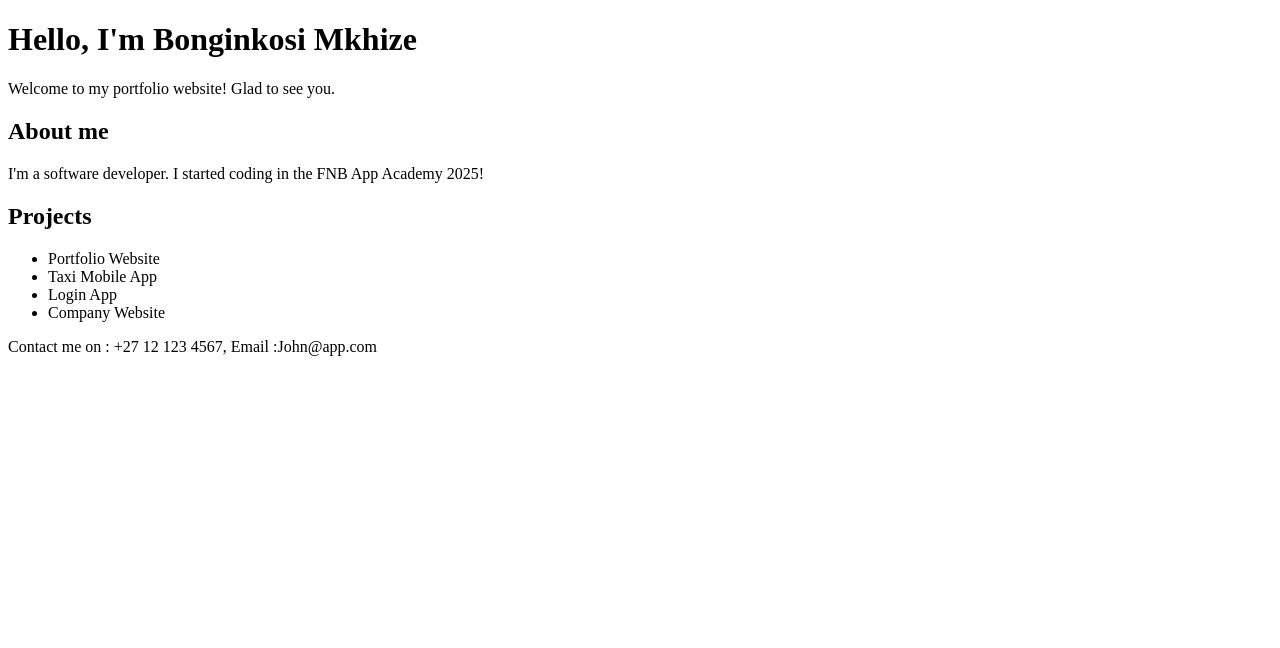
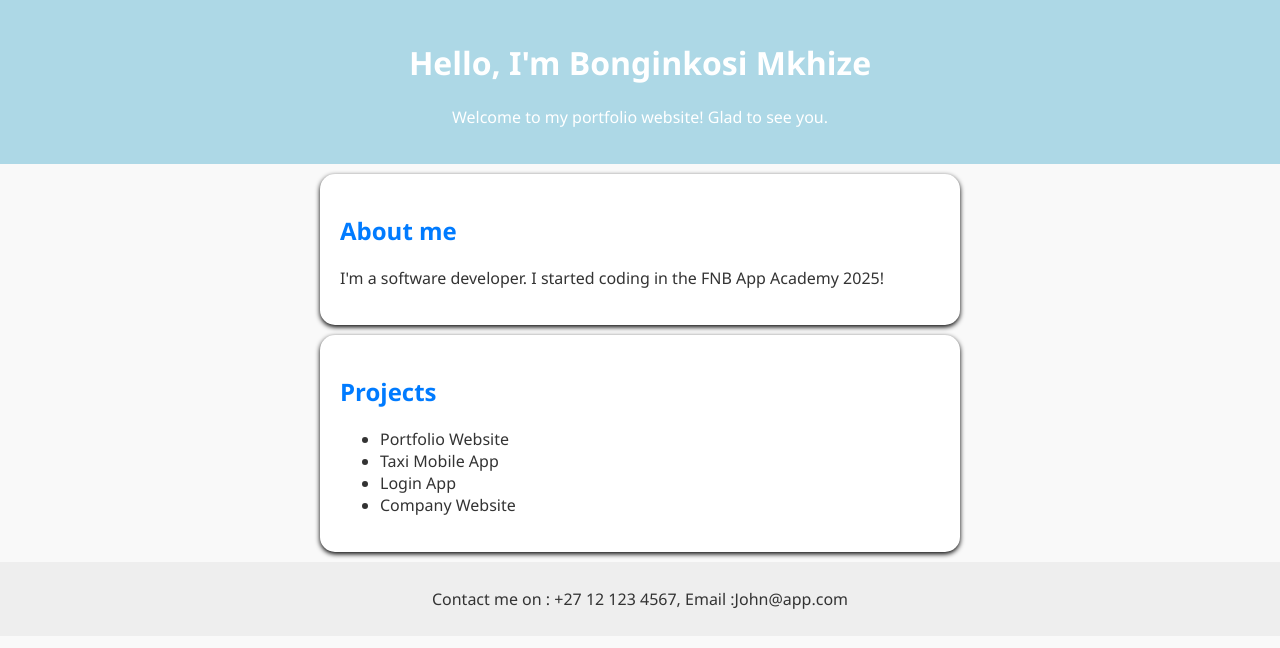
Before and after one commit to Melokuhle/portfolio-website, a plain HTML site: page index.html in a window 1280 px wide. Drawn offline with Linux system fonts and the light colour scheme.

Commit message:
Update index.html

```diff
--- a/index.html
+++ b/index.html
@@ -4,7 +4,7 @@
     <meta charset="UTF-8">
     <meta name="viewport" content="width=device-width, initial-scale=1.0">
     <title>Bonginkosi Mkhize - Portfolio</title>
-    <link rel="stysheet" href="style.css">
+    <link rel="stylesheet" href="style.css">
 </head>
 <body>
     <header>
```
